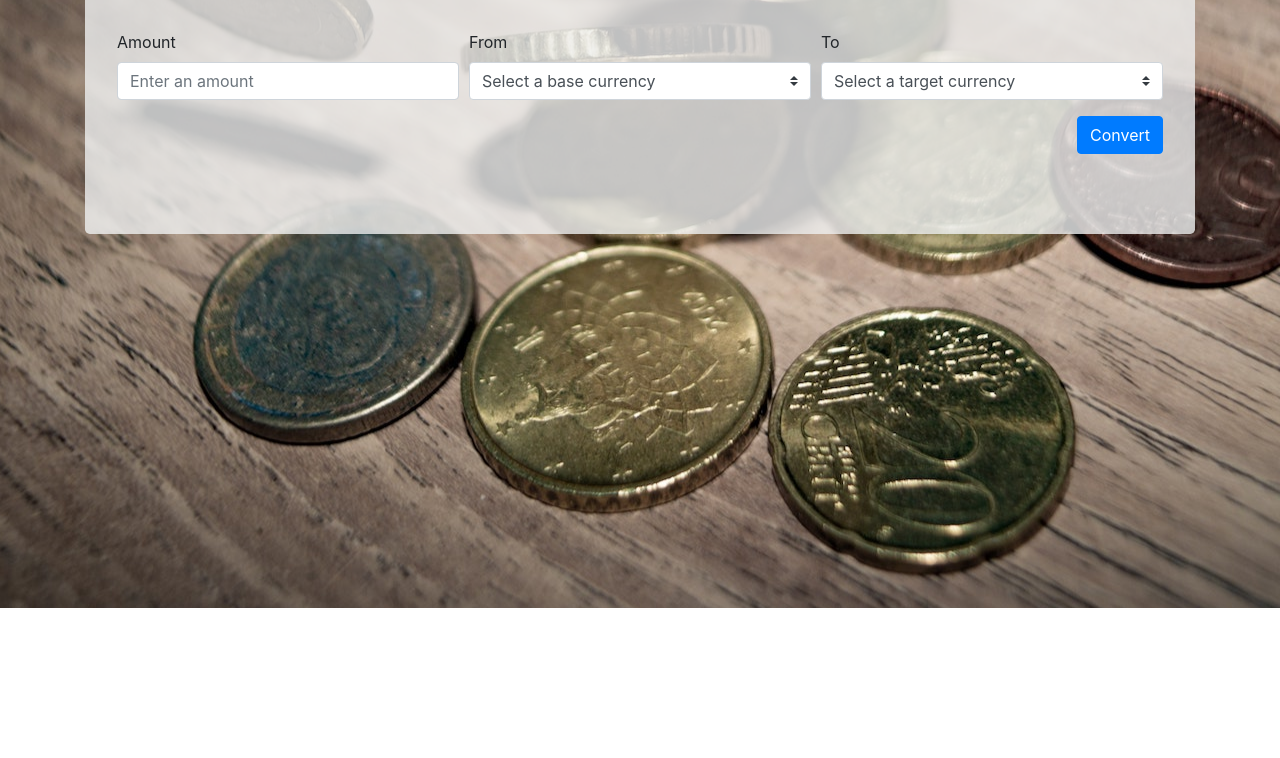
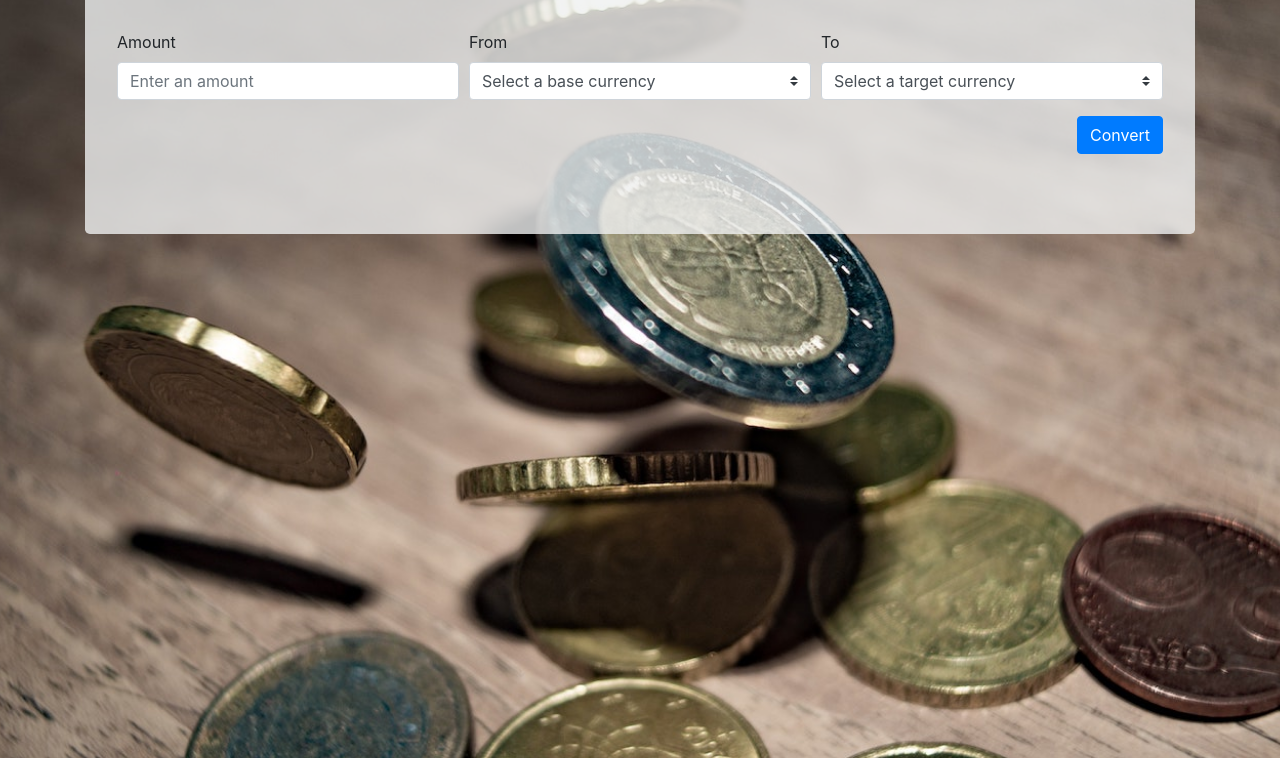
Before and after one commit to MicahOlson/currency-exchanger, a website built with webpack: page src/index.html in a window 1280 px wide. Shown: the part 192-950 px from the top of the page. Before the commit the page ends 800 px from the top, so only its background shows below. Built offline with nearby package versions, Linux system fonts and the light colour scheme.

Commit message:
Adjust properties of background image

```diff
--- a/src/css/styles.css
+++ b/src/css/styles.css
@@ -1,7 +1,10 @@
 body {
   background-image: url("../assets/images/background.jpg");
+  background-color: hsl(97.7, 38.7%, 56.5%);
+  height: 1282px;
+  background-position: center;
   background-repeat: no-repeat;
-  background-position: center;
+  background-size: cover;
 }
 
 .header {
```
